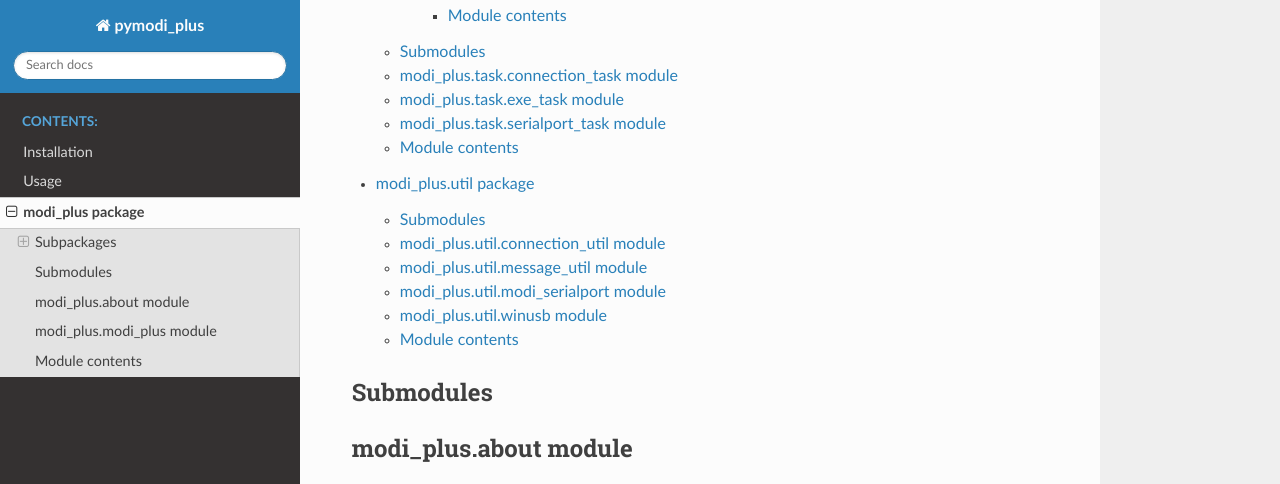
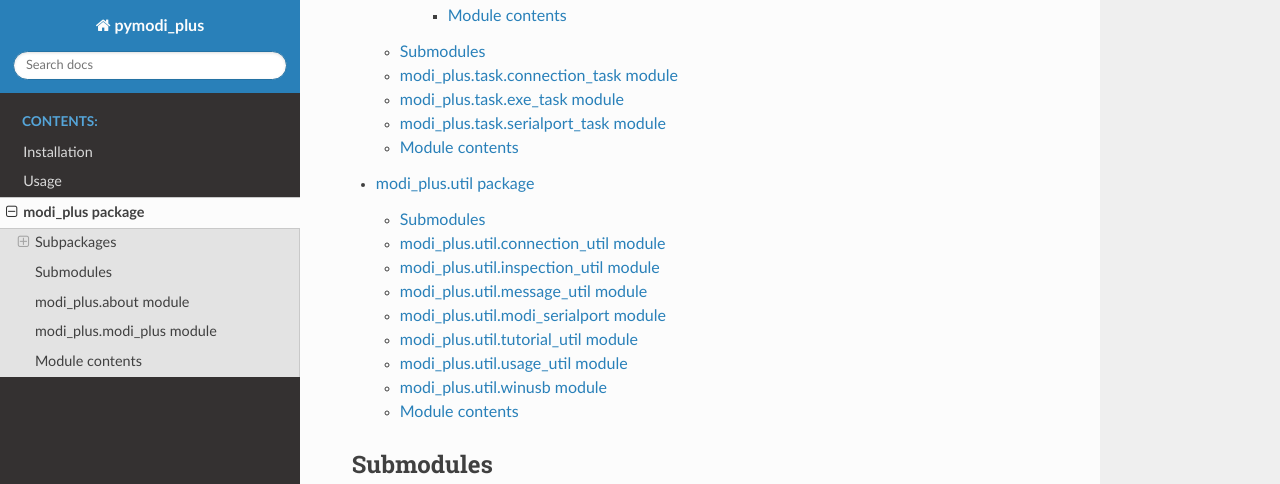
Before and after one commit to LUXROBO/pymodi-plus, a Sphinx documentation site: the page built from docs/modi_plus.rst, in a window 1280 px wide and 900 px high, scrolled down 1220 px, cut to the strip 0-484 px from the top of the window. Built offline with Sphinx 7.4.7 and the Read the Docs theme 2.0.0, drawn with Linux system fonts in a browser that asks for light colours; the version number could not be read and is left out.

Commit message:
docs 수정

```diff
--- a/docs/modi_plus.util.rst
+++ b/docs/modi_plus.util.rst
@@ -8,6 +8,14 @@
 ---------------------------------------
 
 .. automodule:: modi_plus.util.connection_util
+   :members:
+   :undoc-members:
+   :show-inheritance:
+
+modi\_plus.util.inspection\_util module
+---------------------------------------
+
+.. automodule:: modi_plus.util.inspection_util
    :members:
    :undoc-members:
    :show-inheritance:
@@ -28,6 +36,22 @@
    :undoc-members:
    :show-inheritance:
 
+modi\_plus.util.tutorial\_util module
+-------------------------------------
+
+.. automodule:: modi_plus.util.tutorial_util
+   :members:
+   :undoc-members:
+   :show-inheritance:
+
+modi\_plus.util.usage\_util module
+----------------------------------
+
+.. automodule:: modi_plus.util.usage_util
+   :members:
+   :undoc-members:
+   :show-inheritance:
+
 modi\_plus.util.winusb module
 -----------------------------
 
```
Also changed, not shown: README.md (+2 -2 lines), docs/readme.rst (+13 -0 lines), 1 other file.
